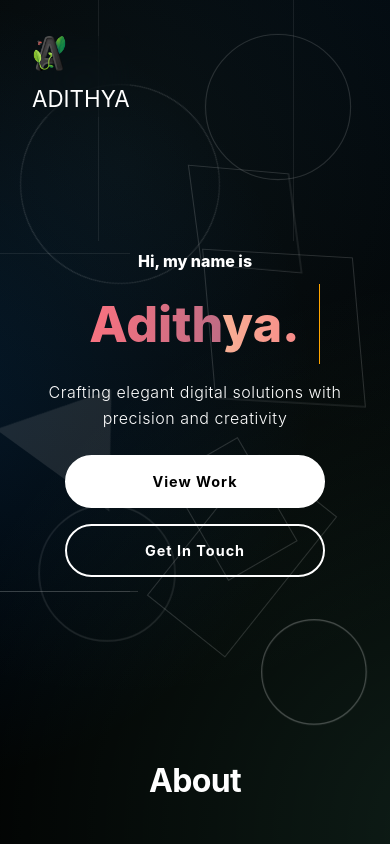
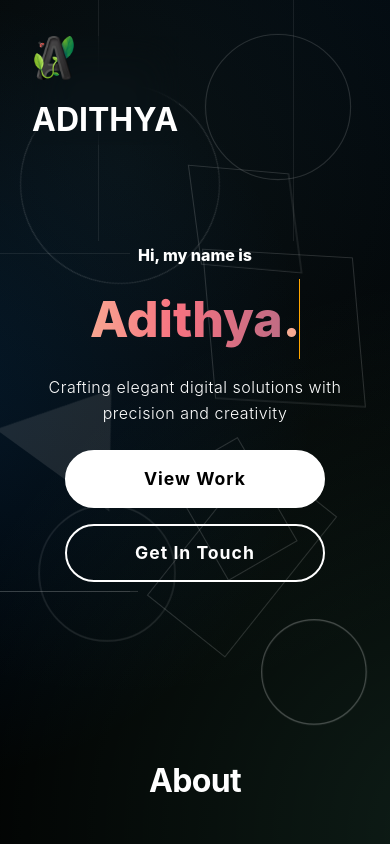
Before and after one commit to dadithya01/portfolio, a plain HTML site: page index.html in a window 390 px wide. Shown: the top 844 px of the page. Drawn offline with Linux system fonts and the light colour scheme; a web font is replaced by a local one.

Commit message:
enhance logo styling and hover effects; adjust button sizes and transitions for improved interactivity

```diff
--- a/Styles/styles.css
+++ b/Styles/styles.css
@@ -1069,6 +1069,7 @@ footer {
         height: auto;
         display: flex;
         justify-content: center;
+        order: -1;
     }
 
     .about-visual img{
@@ -1317,15 +1318,27 @@ footer {
         visibility: hidden;
     }
 
-    .logo {
+    .logo{
+        width: 150rem;
+        font-weight: bold;
+        font-size: 2rem;
+        visibility: visible;
         background-color: transparent;
+    }
+
+    .logo:hover {
+        font-size: 2rem;
+        text-shadow: none;
+    }
+
+    .logo img {
         visibility: visible;
-        font-size: 1.4rem;
-        width: 120px;
-    }
-
-    .logo:hover {
-        font-size: 1.6rem;
+        width: 30%;
+        transition: transform 0.2s ease-in-out;
+    }
+
+    .logo :active {
+        transform: scale(2);
     }
 
     #btn-contact {
@@ -1354,12 +1367,12 @@ footer {
         font-size: 16px;
         margin: 0 auto;
         text-align: center;
-        width: 100%;
+        width: 40%;
     }
 
     .container > h1:nth-child(2) {
         font-size: 50px;
-        width: 250px;
+        width: 210px;
         margin-top: 10px;
     }
 
@@ -1376,14 +1389,19 @@ footer {
 
     .btn {
         padding: 0.8rem 1.5rem;
-        font-size: 0.9rem;
+        font-size: 1.1rem;
         width: 80%;
         max-width: 300px;
     }
 
     .btn-1:hover, .btn-2:hover {
-        font-size: 1rem;
-        transform: translateY(-2px);
+        font-size: 1.1rem;
+        transform: none;
+        box-shadow: none;
+    }
+
+    .btn:active{
+        transform: scale(1.5);
     }
 
     /* Background Glow */
```
Also changed, not shown: Assets/Images/gradient.png (deleted).
